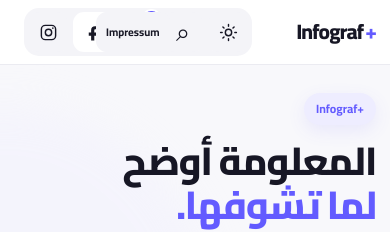
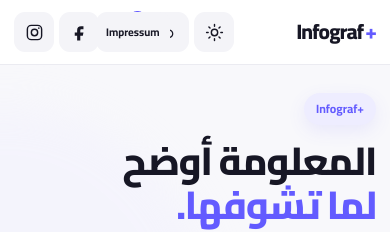
Before and after one commit to dilgash92/infograf-plus, a Jekyll site: the page built from index.html, in a window 390 px wide. Shown: the top 232 px of the page. Built offline with Jekyll 4.4.1, drawn with Linux system fonts in a browser that asks for light colours.

Commit message:
Prevent mobile header action overlap

```diff
--- a/assets/css/style.css
+++ b/assets/css/style.css
@@ -231,27 +231,21 @@
 
 @media (max-width: 700px) {
   .header-inner {
-    position: relative;
-    gap: 0;
+    gap: 10px;
   }
 
   .header-actions {
-    position: absolute;
-    left: 10px;
-    top: 50%;
-    transform: translateY(-50%);
-    display: flex;
-    align-items: center;
-    justify-content: flex-start;
+    position: static;
+    transform: none;
+    width: auto;
+    max-width: none;
+    margin: 0;
+    padding: 0;
+    border-radius: 0;
+    background: transparent;
+    z-index: auto;
     gap: 5px;
-    width: max-content;
-    max-width: calc(100% - 20px);
-    margin: 0;
-    padding: 4px;
-    border-radius: 15px;
-    background: var(--surface-soft);
-    z-index: 20;
-    direction: ltr;
+    flex-shrink: 1;
   }
 
   .header-actions .instagram-header-link,
@@ -262,14 +256,14 @@
     width: 40px;
     height: 40px;
     margin: 0;
-    flex: 0 0 auto;
+    flex: 0 0 40px;
     border-radius: 11px;
   }
 
   .header-actions .facebook-header-link {
     display: grid;
     place-items: center;
-    background: var(--surface);
+    background: var(--surface-soft);
     color: var(--text);
     text-decoration: none;
   }
@@ -284,13 +278,24 @@
   .header-actions .notification-header-wrap {
     position: relative;
     display: block;
-    flex: 0 0 auto;
+    flex: 0 0 40px;
   }
 
   @media (max-width: 380px) {
+    .header-inner {
+      gap: 6px;
+    }
+
+    .brand {
+      font-size: 18px;
+      letter-spacing: -0.6px;
+      flex-shrink: 1;
+      min-width: 0;
+    }
+
     .header-actions {
-      gap: 3px;
-      padding: 3px;
+      gap: 2px;
+      flex-shrink: 0;
     }
 
     .header-actions .instagram-header-link,
@@ -298,21 +303,26 @@
     .header-actions .notification-header-button,
     .header-actions .search-button,
     .header-actions .theme-toggle {
-      width: 36px;
-      height: 36px;
-      border-radius: 10px;
+      width: 32px;
+      height: 32px;
+      flex-basis: 32px;
+      border-radius: 9px;
+    }
+
+    .header-actions .notification-header-wrap {
+      flex-basis: 32px;
     }
 
     .header-actions .instagram-header-link svg,
     .header-actions .facebook-header-link svg,
     .header-actions .notification-header-button svg,
     .header-actions .theme-toggle svg {
-      width: 18px;
-      height: 18px;
+      width: 17px;
+      height: 17px;
     }
 
     .header-actions .search-icon {
-      font-size: 22px;
+      font-size: 20px;
     }
   }
 }
```
